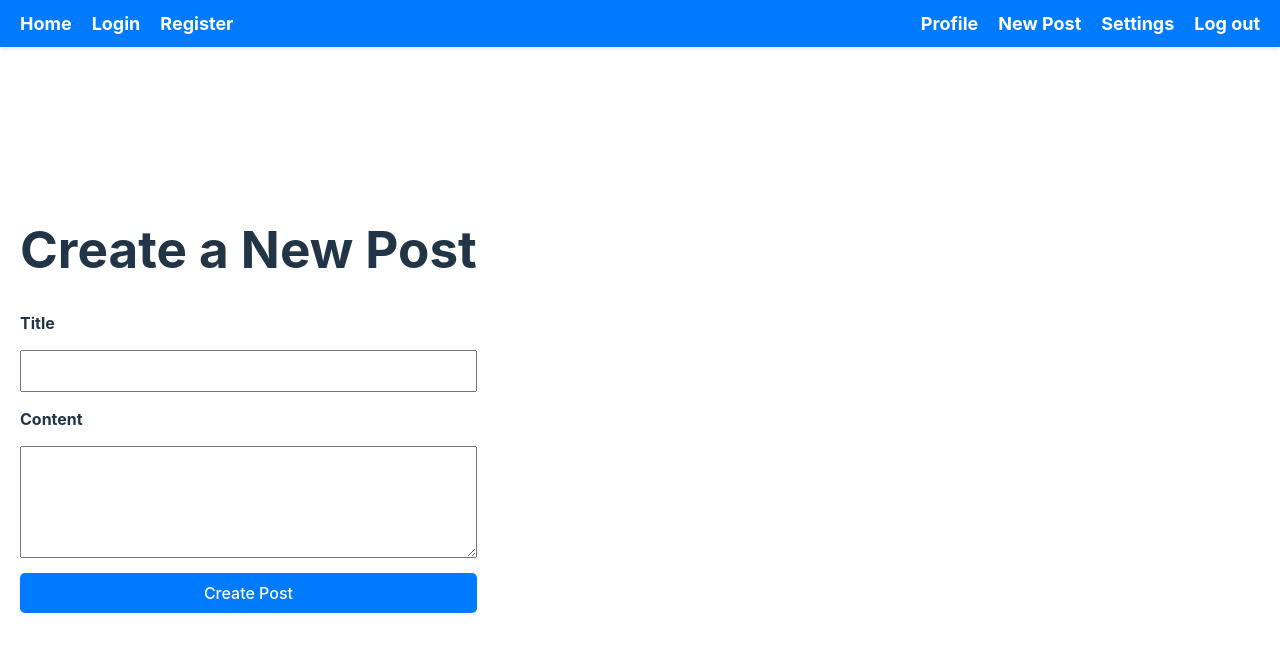
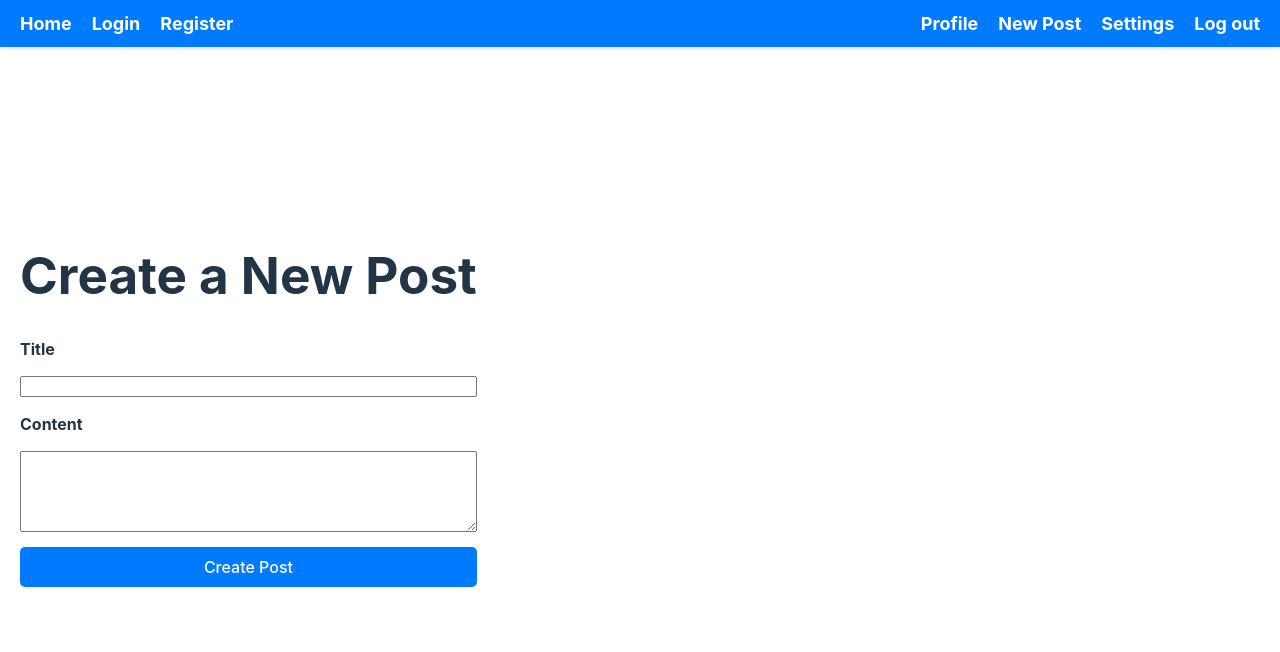
Before and after one commit to jeremingo/things-i-like, a React (Vite) app in the folder apps/frontend/: page /new-post in a window 1280 px wide. Shown: the top 652 px of the page. Built offline with nearby package versions, Linux system fonts and the light colour scheme; sample sign-in values are in the browser's storage.

Commit message:
gh-63 Use z for New Post

```diff
--- a/apps/frontend/src/NewPost.tsx
+++ b/apps/frontend/src/NewPost.tsx
@@ -1,12 +1,25 @@
-import React, { useEffect, useState } from 'react';
+import React, { useEffect } from 'react';
 import { useNavigate } from 'react-router-dom';
 import postService from './services/post-service';
 import authService from './services/auth-service';
+import { z } from 'zod';
+import { zodResolver } from '@hookform/resolvers/zod';
+import { useForm } from 'react-hook-form';
+
+const schema = z.object({
+  title: z.string()
+    .nonempty('Title is required'),
+  content: z.string()
+})
+
+type FormData = z.infer<typeof schema>;
 
 const NewPost: React.FC = () => {
-  const [title, setTitle] = useState('');
-  const [content, setContent] = useState('');
-  const [error, setError] = useState<string | null>(null);
+  const { register, handleSubmit, formState } = useForm<FormData>({
+    resolver: zodResolver(schema),
+    mode: 'onChange'
+  });
+
   const navigate = useNavigate();
 
   useEffect(() => {
@@ -15,45 +28,27 @@ const NewPost: React.FC = () => {
     }
   }, [navigate]);
 
-  const handleSubmit = async (e: React.FormEvent<HTMLFormElement>) => {
-    e.preventDefault();
-    setError(null);
-
-    try {
-      await postService.create({ title, content });
+  const onSubmit = async (data: FormData) => {
+    await postService.create(data).then(() => {
       alert('Post created successfully!');
       navigate('/');
-    } catch (err) {
+    }).catch((err) => {
       console.error('Failed to create post:', err);
-      setError('Failed to create post. Please try again.');
-    }
+      alert('Failed to create post. Please try again.');
+    });
   };
 
   return (
     <div style={{ padding: '20px', maxWidth: '600px', margin: '0 auto' }}>
       <h1>Create a New Post</h1>
-      <form onSubmit={handleSubmit} style={{ display: 'flex', flexDirection: 'column', gap: '15px' }}>
+      <form onSubmit={handleSubmit(onSubmit)} style={{ display: 'flex', flexDirection: 'column', gap: '15px' }}>
         <label htmlFor="title" style={{ fontWeight: 'bold' }}>Title</label>
-        <input
-          type="text"
-          id="title"
-          value={title}
-          onChange={(e) => setTitle(e.target.value)}
-          required
-          style={{ padding: '10px', fontSize: '16px' }}
-        />
+        <input {...register('title')} type="text" id="title" />
+        {formState.errors.title && <p>{formState.errors.title?.message}</p>}
 
         <label htmlFor="content" style={{ fontWeight: 'bold' }}>Content</label>
-        <textarea
-          id="content"
-          value={content}
-          onChange={(e) => setContent(e.target.value)}
-          required
-          rows={5}
-          style={{ padding: '10px', fontSize: '16px' }}
-        />
-
-        {error && <p style={{ color: 'red' }}>{error}</p>}
+        <textarea {...register('content')} id="content" rows={5} />
+        {formState.errors.content && <p>{formState.errors.content?.message}</p>}
 
         <button
           type="submit"
```
